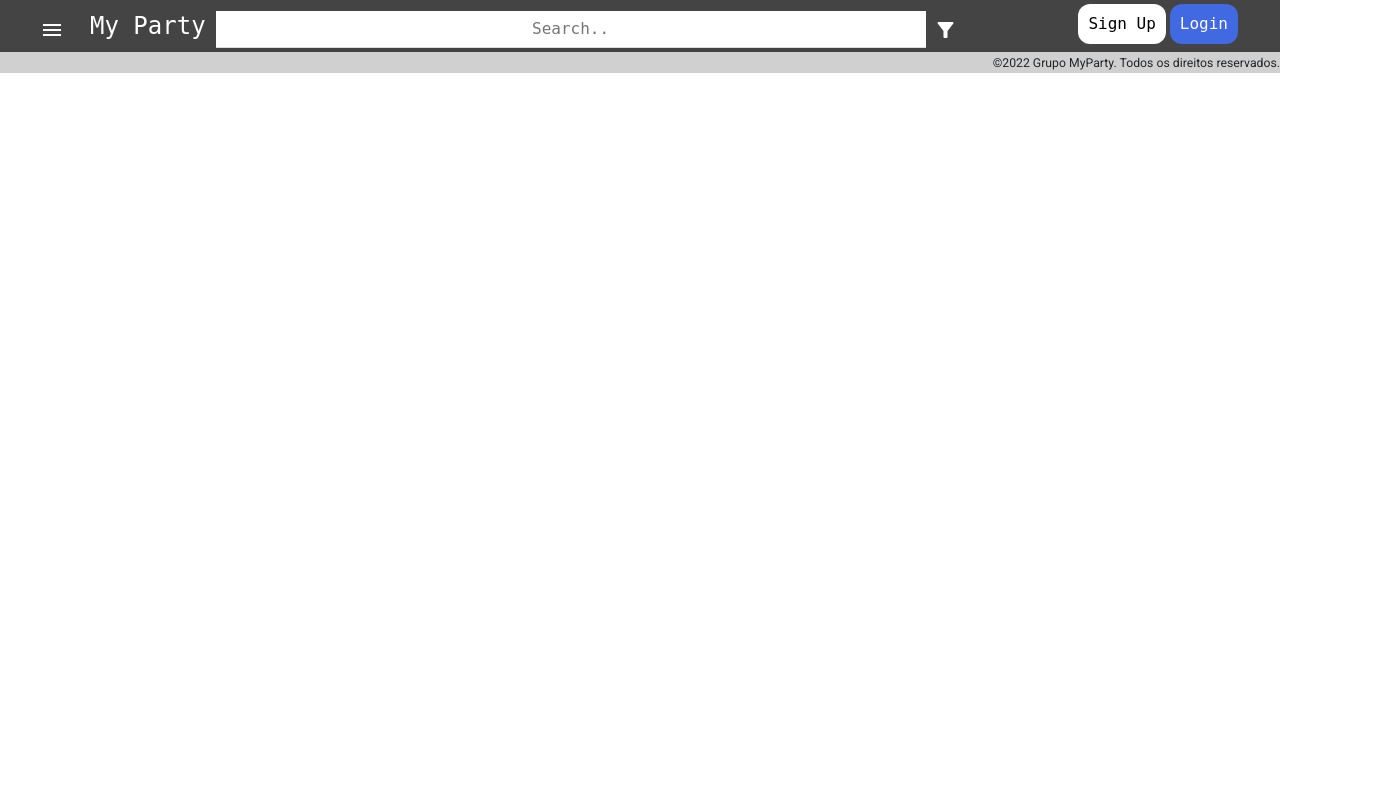
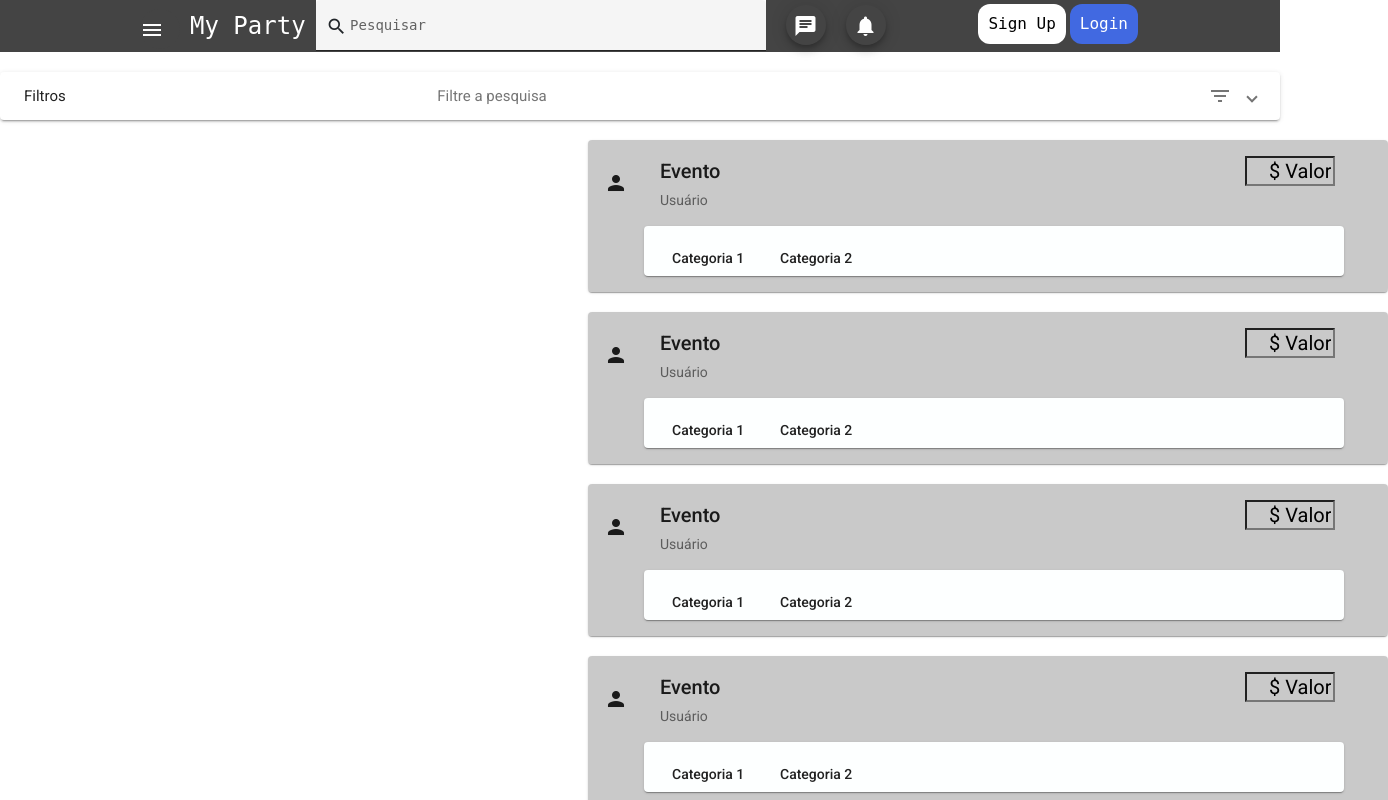
Before and after one commit to CesarKenzo/MyParty, an Angular app: page /marketplace in a window 1280 px wide. Before the commit this address led to /. Shown: the top 800 px of the page, 1388 px wide, since content can reach past the window. Built offline with nearby package versions, Linux system fonts and the light colour scheme.

Commit message:
Add MarketPlace Page

```diff
--- a/src/app/app-routing.module.ts
+++ b/src/app/app-routing.module.ts
@@ -1,6 +1,7 @@
 import { NgModule } from '@angular/core';
 import { RouterModule, Routes } from '@angular/router';
 import { EventPageComponent } from './components/event-page/event-page.component';
+import { MarketplaceComponent } from './components/marketplace/marketplace.component';
 import { ShopPageComponent } from './components/shop-page/shop-page.component';
 
 const routes: Routes = [
@@ -16,6 +17,10 @@ const routes: Routes = [
   {
     path: 'shop',
     component: ShopPageComponent
+  },
+  {
+    path: 'marketplace',
+    component: MarketplaceComponent
   }
 
 ];
--- a/src/app/components/event-page/event-page.component.html
+++ b/src/app/components/event-page/event-page.component.html
@@ -64,7 +64,7 @@
                 <mat-card style="background-color: #4169e14d">
                     <mat-card-header>
                         <div mat-card-avatar class="card_header_avatar"><mat-icon>store</mat-icon></div>
-                        <mat-card-title>MarketPlace</mat-card-title>
+                        <mat-card-title>Marketplace</mat-card-title>
                         <mat-card-subtitle>Compre de Usuários!</mat-card-subtitle>
                     </mat-card-header>
                     <mat-card-content>
--- a/src/app/components/header/header.component.css
+++ b/src/app/components/header/header.component.css
@@ -20,7 +20,7 @@
 }
 
 #menu-h ul {
-    max-width: 1200px;
+    max-width: 1000px;
     list-style: none;
     padding: 0;
 }
@@ -101,4 +101,12 @@
     cursor: pointer;
     border-radius: 12px;
     float: right;
-  }
+}
+
+.search_field {
+    width: 450px;
+    height: 50px;
+    position: absolute;
+    align-items: center;
+    background-color: #FFF;
+}
--- a/src/app/components/header/header.component.html
+++ b/src/app/components/header/header.component.html
@@ -16,7 +16,7 @@
                     <mat-icon>book_online</mat-icon>
                     <span>Meus Ingressos</span>
                 </button>
-                <button mat-menu-item>
+                <button mat-menu-item routerLink="/marketplace">
                     <mat-icon>store</mat-icon>
                     <span>Marketplace</span>
                 </button>
@@ -37,34 +37,19 @@
             </li>
             <li> </li><li> </li>
             <li>
-                <input type="text" placeholder="Search.." id="myInput">
+                <mat-form-field class="search_field" appearance="fill">
+                    <mat-label>Pesquisar</mat-label>
+                    <mat-icon matPrefix>search</mat-icon>
+                    <input matInput type="text">
+                </mat-form-field>
             </li>
             <li>
-                <button style="background-color: #444444; border: #444444;" mat-icon-button [matMenuTriggerFor]="menu" aria-label="Example icon-button with a menu">
-                    <mat-icon class="material-icons md-light">filter_alt</mat-icon>
+                <button mat-mini-fab style="left: 470px; bottom: 4px; background-color: transparent">
+                    <mat-icon>chat</mat-icon>
                 </button>
-                <mat-menu #menu="matMenu">
-                    <button mat-menu-item>
-                        <mat-icon>account_circle</mat-icon>
-                        <span>Meu Perfil</span>
-                    </button>
-                        <button mat-menu-item>
-                        <mat-icon>book_online</mat-icon>
-                        <span>Meus Ingressos</span>
-                    </button>
-                    <button mat-menu-item>
-                        <mat-icon>store</mat-icon>
-                        <span>Marketplace</span>
-                    </button>
-                    <button mat-menu-item>
-                        <mat-icon>info</mat-icon>
-                        <span>Ajuda</span>
-                    </button>
-                    <button mat-menu-item>
-                        <mat-icon>call</mat-icon>
-                        <span>Contato</span>
-                    </button>
-                </mat-menu>
+                <button mat-mini-fab style="left: 490px; bottom: 4px; background-color: transparent">
+                    <mat-icon>notifications</mat-icon>
+                </button>
             </li>
             <button class="button_login">Login</button>
             <button class="button_signUp">Sign Up</button>
--- /dev/null
+++ b/src/app/components/marketplace/marketplace.component.css
@@ -0,0 +1,74 @@
+.column {
+    float:left;
+    width: 25%;
+    background-color: transparent;
+}
+
+.row:after {
+    content: "";
+    display: table;
+    clear: both;
+    max-width: 1000px;
+}
+
+.row-search {
+    right: 400px;
+}
+
+.example-card {
+    max-width: 800px;
+    left: 600px;
+    background-color: #99999986;
+}
+
+.internal-card {
+    width: 700px;
+    height: 50px;
+    background-color: #FDFFFF;
+    left: 40px;
+}
+
+.internal-card-profile {
+    width: 350px;
+    height: 300px;
+    background-color: rgb(180, 180, 180);
+}
+
+.card_header_avatar {
+    background-size: cover;
+}
+
+.example-section {
+    display: flex;
+    align-content: center;
+    align-items: center;
+    height: 60px;
+}
+
+.example-margin {
+    margin: 0 10px;
+    float: center;
+}
+
+.card-chips {
+    width: 100px;
+    height: 10px;
+    background-color: transparent;
+}
+
+.tab-filtro .mat-expansion-panel-header-description {
+    justify-content: space-between;
+    align-items: center;
+}
+
+.tab-filtro .mat-form-field + .mat-form-field {
+    margin-left: 8px;
+}
+
+.mat-form-field {
+    margin-right: 4px;
+}
+
+.mat-card-header .mat-card-title .input {
+    margin-left: 2000px;
+}
--- /dev/null
+++ b/src/app/components/marketplace/marketplace.component.html
@@ -0,0 +1,156 @@
+<section>
+    <tr><br/></tr>
+    <mat-accordion class="tab-filtro" multi>
+        <mat-expansion-panel>
+          <mat-expansion-panel-header>
+            <mat-panel-title>
+              Filtros
+            </mat-panel-title>
+            <mat-panel-description>
+              Filtre a pesquisa
+              <mat-icon>filter_list</mat-icon>
+            </mat-panel-description>
+          </mat-expansion-panel-header>
+          <mat-form-field appearance="fill">
+            <mat-label>Nome do Evento</mat-label>
+            <input matInput>
+          </mat-form-field>
+          <mat-form-field appearance="fill">
+            <mat-label>Escolha a Data</mat-label>
+            <input matInput>
+          </mat-form-field>
+          <mat-form-field appearance="fill">
+            <mat-label>Nome do Produtor</mat-label>
+            <input matInput>
+          </mat-form-field>
+        </mat-expansion-panel>
+    </mat-accordion>
+    <tr><br/></tr>
+    <div class="row">
+        <mat-card class="example-card">
+            <mat-card-header style="align-items: center;">
+                <div mat-card-avatar class="card_header_avatar"><mat-icon>person</mat-icon></div>
+                <mat-card-title>
+                    Evento
+                    <input style="text-align: end; width: 90px; background-color: transparent; margin-left: 520px;" value="$ Valor" readonly/>
+                </mat-card-title>
+                <mat-card-subtitle>Usuário</mat-card-subtitle>
+            </mat-card-header>
+            <mat-card-content>
+                <mat-card class="internal-card">
+                    <mat-card-header style="display: inline;">
+                        <mat-chip-list>
+                            <mat-chip class="card-chips">Categoria 1</mat-chip>
+                            <mat-chip class="card-chips">Categoria 2</mat-chip>
+                        </mat-chip-list>
+
+                    </mat-card-header>
+
+                    <mat-card-content>
+                    </mat-card-content>
+                </mat-card>
+            </mat-card-content>
+        </mat-card>
+    </div>
+    <tr><br/></tr>
+    <div class="row">
+        <mat-card class="example-card">
+            <mat-card-header style="align-items: center;">
+                <div mat-card-avatar class="card_header_avatar"><mat-icon>person</mat-icon></div>
+                <mat-card-title>
+                    Evento
+                    <input style="text-align: end; width: 90px; background-color: transparent; margin-left: 520px;" value="$ Valor" readonly/>
+                </mat-card-title>
+                <mat-card-subtitle>Usuário</mat-card-subtitle>
+            </mat-card-header>
+            <mat-card-content>
+                <mat-card class="internal-card">
+                    <mat-card-header style="display: inline;">
+                        <mat-chip-list>
+                            <mat-chip class="card-chips">Categoria 1</mat-chip>
+                            <mat-chip class="card-chips">Categoria 2</mat-chip>
+                        </mat-chip-list>
+                    </mat-card-header>
+                    <mat-card-content>
+                    </mat-card-content>
+                </mat-card>
+            </mat-card-content>
+        </mat-card>
+    </div>
+    <tr><br/></tr>
+    <div class="row">
+        <mat-card class="example-card">
+            <mat-card-header style="align-items: center;">
+                <div mat-card-avatar class="card_header_avatar"><mat-icon>person</mat-icon></div>
+                <mat-card-title >
+                    Evento
+                    <input style="text-align: end; width: 90px; background-color: transparent; margin-left: 520px;" value="$ Valor" readonly/>
+                </mat-card-title>
+                <mat-card-subtitle>Usuário</mat-card-subtitle>
+            </mat-card-header>
+            <mat-card-content>
+                <mat-card class="internal-card">
+                    <mat-card-header style="display: inline;">
+                        <mat-chip-list>
+                            <mat-chip class="card-chips">Categoria 1</mat-chip>
+                            <mat-chip class="card-chips">Categoria 2</mat-chip>
+                        </mat-chip-list>
+                    </mat-card-header>
+                    <mat-card-content>
+                    </mat-card-content>
+                </mat-card>
+            </mat-card-content>
+        </mat-card>
+    </div>
+    <tr><br/></tr>
+    <div class="row">
+        <mat-card class="example-card">
+            <mat-card-header style="align-items: center;">
+                <div mat-card-avatar class="card_header_avatar"><mat-icon>person</mat-icon></div>
+                <mat-card-title >
+                    Evento
+                    <input style="text-align: end; width: 90px; background-color: transparent; margin-left: 520px;" value="$ Valor" readonly/>
+                </mat-card-title>
+                <mat-card-subtitle>Usuário</mat-card-subtitle>
+            </mat-card-header>
+            <mat-card-content>
+                <mat-card class="internal-card">
+                    <mat-card-header style="display: inline;">
+                        <mat-chip-list>
+                            <mat-chip class="card-chips">Categoria 1</mat-chip>
+                            <mat-chip class="card-chips">Categoria 2</mat-chip>
+                        </mat-chip-list>
+                    </mat-card-header>
+                    <mat-card-content>
+                    </mat-card-content>
+                </mat-card>
+            </mat-card-content>
+        </mat-card>
+    </div>
+    <tr><br/></tr>
+    <div class="row">
+        <mat-card class="example-card">
+            <mat-card-header style="align-items: center;">
+                <div mat-card-avatar class="card_header_avatar"><mat-icon>person</mat-icon></div>
+                <mat-card-title >
+                    Evento
+                    <input style="text-align: end; width: 90px; background-color: transparent; margin-left: 520px;" value="$ Valor" readonly/>
+                </mat-card-title>
+                <mat-card-subtitle>Usuário</mat-card-subtitle>
+            </mat-card-header>
+            <mat-card-content>
+                <mat-card class="internal-card">
+                    <mat-card-header style="display: inline;">
+                        <mat-chip-list>
+                            <mat-chip class="card-chips">Categoria 1</mat-chip>
+                            <mat-chip class="card-chips">Categoria 2</mat-chip>
+                        </mat-chip-list>
+                    </mat-card-header>
+                    <mat-card-content>
+                    </mat-card-content>
+                </mat-card>
+            </mat-card-content>
+        </mat-card>
+    </div>
+    <tr><br/></tr>
+</section>
```
Also changed, not shown: src/app/app.module.ts (+9 -1 lines), src/app/components/marketplace/marketplace.component.ts (added, +15 -0 lines), 1 other file (tests, documents, lock files or other folders).
